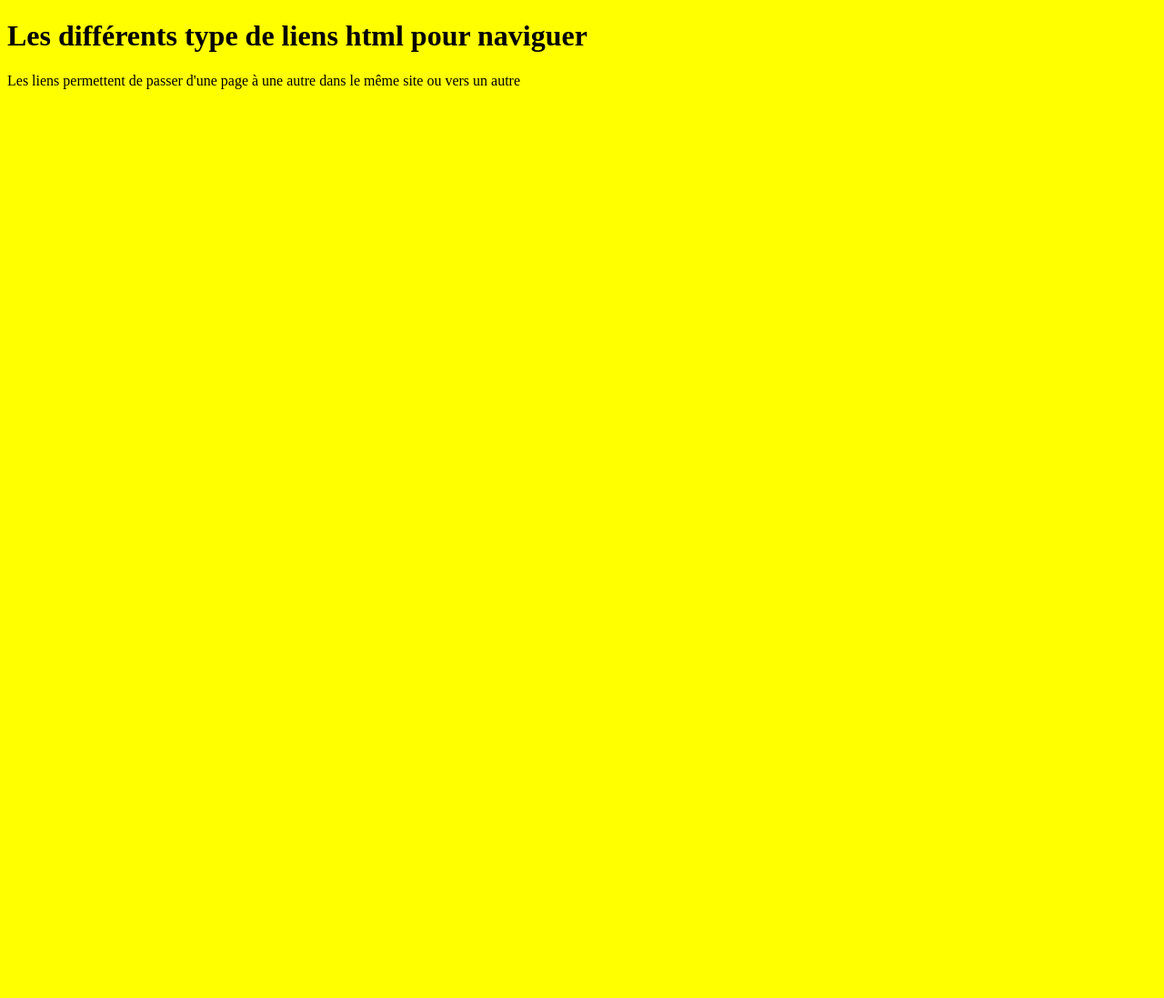
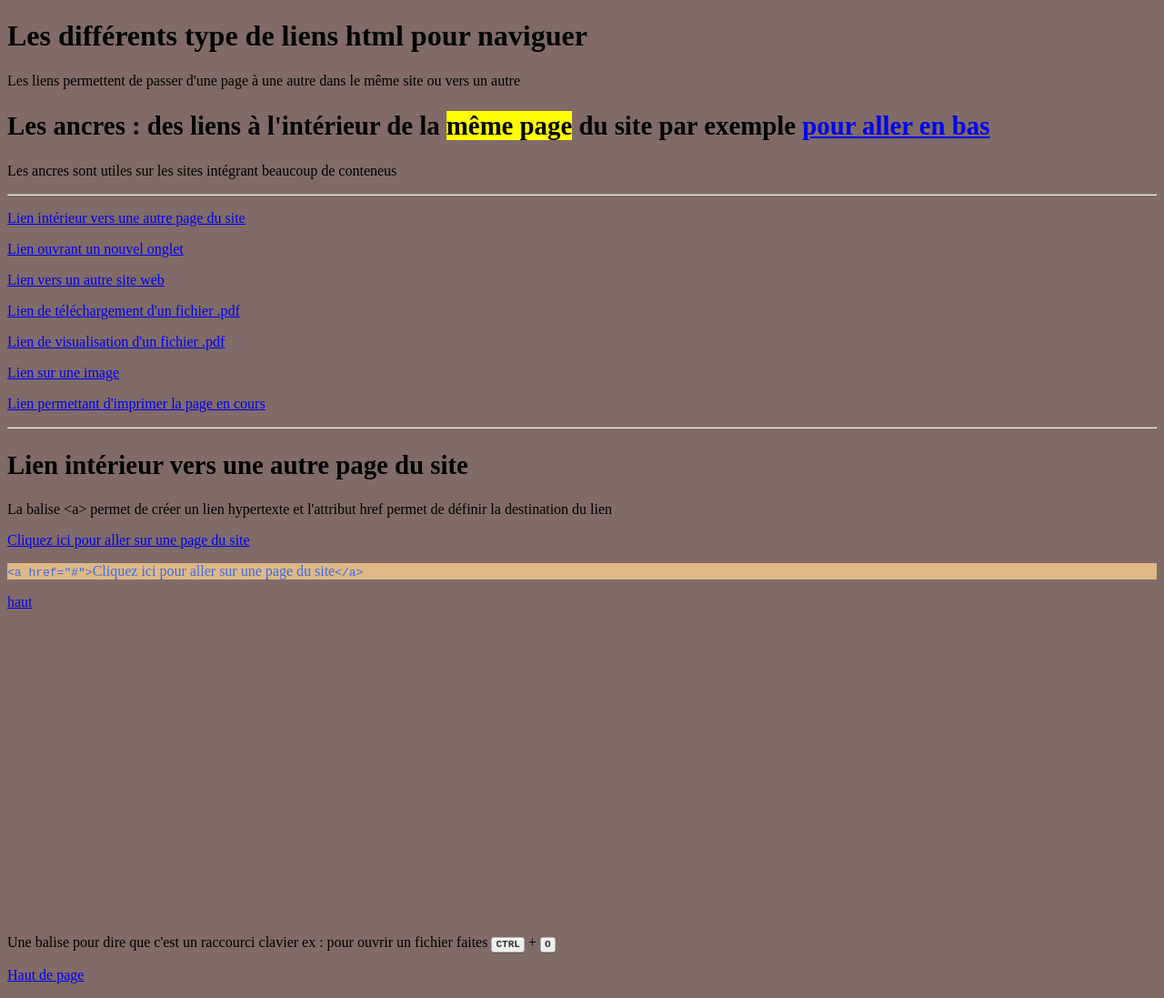
Before and after one commit to SebastienDelrueW/exosHTML, a plain HTML site: page 02_ter_liens.html in a window 1280 px wide. Shown: the whole page at 91% size. Before the commit the page ends 800 px from the top, so only its background shows below. Drawn offline with Linux system fonts and the light colour scheme.

Commit message:
02_ter_liens.html ajout

```diff
--- a/02_ter_liens.html
+++ b/02_ter_liens.html
@@ -5,11 +5,92 @@
     <meta name="viewport" content="width=device-width, initial-scale=1.0">
     <meta http-equiv="X-UA-Compatible" content="ie=edge">
     <title>Document</title>
-    <link rel="stylesheet" href="css/02_ter_liens.css">
+    <style>
+
+        body {
+            background-color: rgb(128, 107, 104);
+            font-size: 100%;
+        }
+
+        h1 {
+            font-size: 200%;
+        }
+
+        h2 {
+            font-size: 180%;
+        }
+
+        /*une classe est nommée selon sa fonctionnalité ou son rôle dans la page et est précédée du caractère . (un point)*/
+
+        .pourlecode {
+            background-color: burlywood;
+            /*color = couleur du texte*/
+            color: royalblue
+            /*text-transform: uppercase;*/
+        }
+
+        kbd {
+        background-color: #eee;
+        border-radius: 3px;
+        border: 1px solid #b4b4b4;
+        box-shadow: 0 1px 1px rgba(0, 0, 0, .2), 0 2px 0 0 rgba(255, 255, 255, .7) inset;
+        color: #333;
+        display: inline-block;
+        font-size: .85em;
+        font-weight: 700;
+        line-height: 1;
+        padding: 2px 4px;
+        white-space: nowrap;
+        }
+
+
+    </style>
 </head>
 <body>
     <h1>Les différents type de liens html pour naviguer</h1>
     <p>Les liens permettent de passer d'une page à une autre dans le même site ou vers un autre</p>
-    <h2></h2>
+
+
+    <!-- Les fragments de texte pertinents : MARK -->
+    <h2 id="haut">Les ancres : des liens à l'intérieur de la <mark>même page</mark> du site par exemple
+    <a href="#bas">pour aller en bas</a></h2>
+    <p>Les ancres sont utiles sur les sites intégrant beaucoup de conteneus</p>
+    <hr>
+    <p><a href="#interieur">Lien intérieur vers une autre page du site</a></p>
+    <p><a href="#">Lien ouvrant un nouvel onglet</a></p>
+    <p><a href="#">Lien vers un autre site web</a></p>
+    <p><a href="#">Lien de téléchargement d'un fichier .pdf</a></p>
+    <p><a href="#">Lien de visualisation d'un fichier .pdf</a></p>
+    <p><a href="#">Lien sur une image</a></p>
+    <p><a href="#">Lien permettant d'imprimer la page en cours</a></p>
+    <hr>
+
+    <h2 id="interieur">Lien intérieur vers une autre page du site</h2>
+    <p>La balise &lt;a> permet de créer un lien hypertexte et l'attribut href permet de définir la destination du lien</p>
+    <a href="#">Cliquez ici pour aller sur une page du site</a>
+    <p class="pourlecode"><code>&lt;a href="#"></code>Cliquez ici pour aller sur une page du site<code>&lt;/a></code></p>
+    <p><a href="#haut">haut</a></p>
+
+        <br>
+        <br>
+        <br>
+        <br>
+        <br>
+        <br>
+        <br>
+        <br>
+        <br>
+        <br>
+        <br>
+        <br>
+        <br>
+        <br>
+        <br>
+        <br>
+        <br>
+        <br>
+        <p>Une balise pour dire que c'est un raccourci clavier ex : pour ouvrir un  fichier faites <kbd>CTRL</kbd> + <kbd>O</kbd></p>
+
+    <p id="bas"><a href="#haut">Haut de page</a></p>
 </body>
 </html>
--- a/css/02_ter_liens.css
+++ b/css/02_ter_liens.css
@@ -1,5 +1,5 @@
 /*Les styles pour la page avec les liens hyper texte*/
 
 body {
-    background-color: yellow;
+
 }
```
